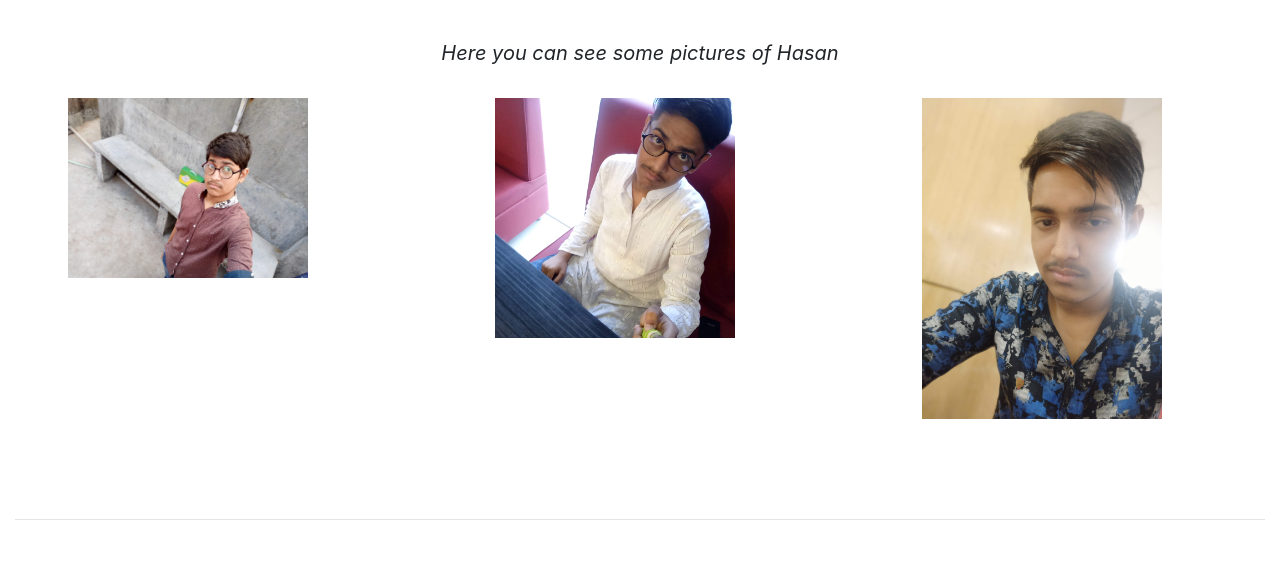
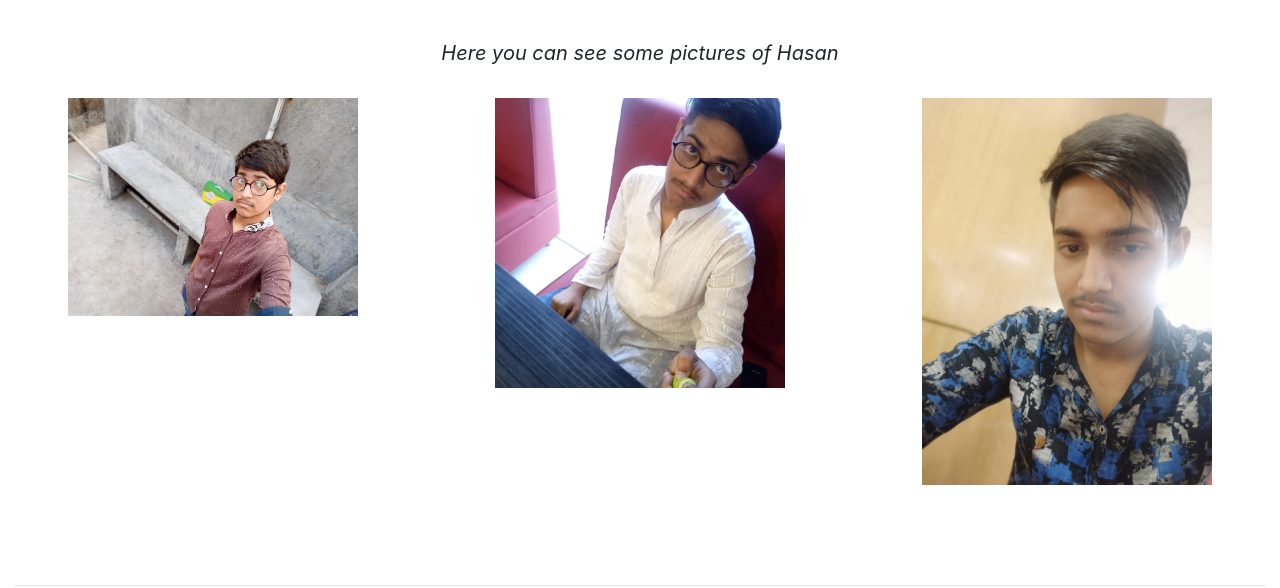
Before and after one commit to itsmerafin/hasan-pc-p3, a plain HTML site: page index.html in a window 1280 px wide. Shown: the part 212-800 px from the top of the page. Drawn offline with nearby package versions, Linux system fonts and the light colour scheme.

Commit message:
I think its done now

```diff
--- a/css/style.scss
+++ b/css/style.scss
@@ -9,7 +9,7 @@ html{
     box-sizing: border-box;
     margin-bottom: 5rem;
     img{
-        width: 12rem;
+        width: 19rem;
         height: auto;
         &:hover{
             opacity: .3;
@@ -56,7 +56,7 @@ footer {
 
 }
 
-@media (max-width: 900px){
+@media all and (max-width: 900px){
     html {
         font-size:80%;
     }
@@ -74,7 +74,7 @@ footer {
         }
     }
 }
-@media (max-width: 600px){
+@media all and (max-width: 600px){
     html {
         font-size:55%;
     }
--- a/index.html
+++ b/index.html
@@ -40,13 +40,13 @@
 
       <div class="row">
         <div class="col-md-3 mx-auto">
-          <img src="./gallery/IMG20180305171539.jpg" alt="" class="img-responsive">
+          <img src="./gallery/IMG20180305171539.jpg" alt="" class="img-responsive img-fluid">
         </div>
         <div class="col-md-3 mx-auto">
-          <img src="./gallery/IMG20180616172814.jpg" alt="" class="img-responsive">
+          <img src="./gallery/IMG20180616172814.jpg" alt="" class="img-responsive img-fluid">
         </div>
         <div class="col-md-3 mx-auto">
-          <img src="./gallery/IMG_20190404_201412.jpg" alt="" class="img-responsive">
+          <img src="./gallery/IMG_20190404_201412.jpg" alt="" class="img-responsive img-fluid">
         </div>
       </div>
     </div>
@@ -61,7 +61,7 @@
           <p class="text-center">
             Hasan is a Bussiness man. He handle his father Rubber Factory. He is really a good guy.
           </p>
-
+          <button class="btn-primary t-center d-block mx-auto px-8 py-3 my-5">DM Hasan Now!</button>
 
         </div>
         <div class="col-md-6">
```
Also changed, not shown: css/style.css, 1 other file.
